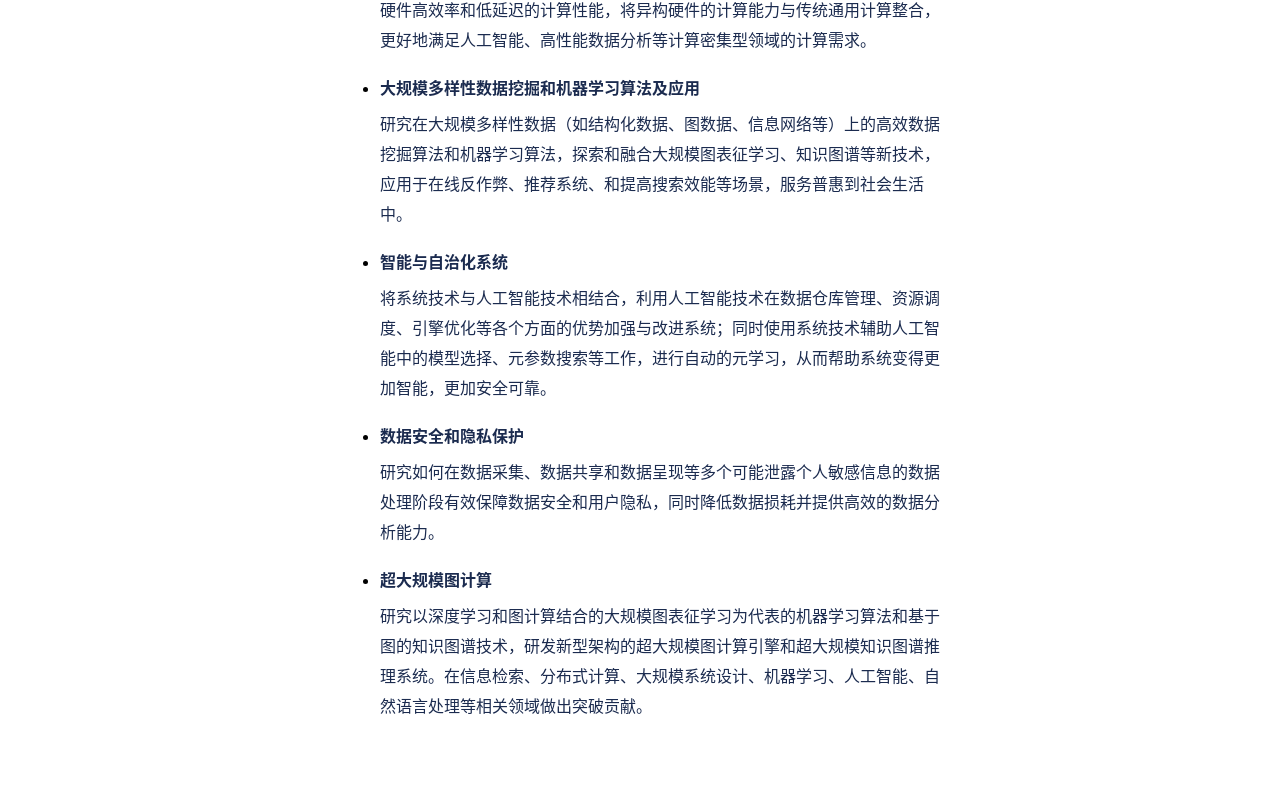
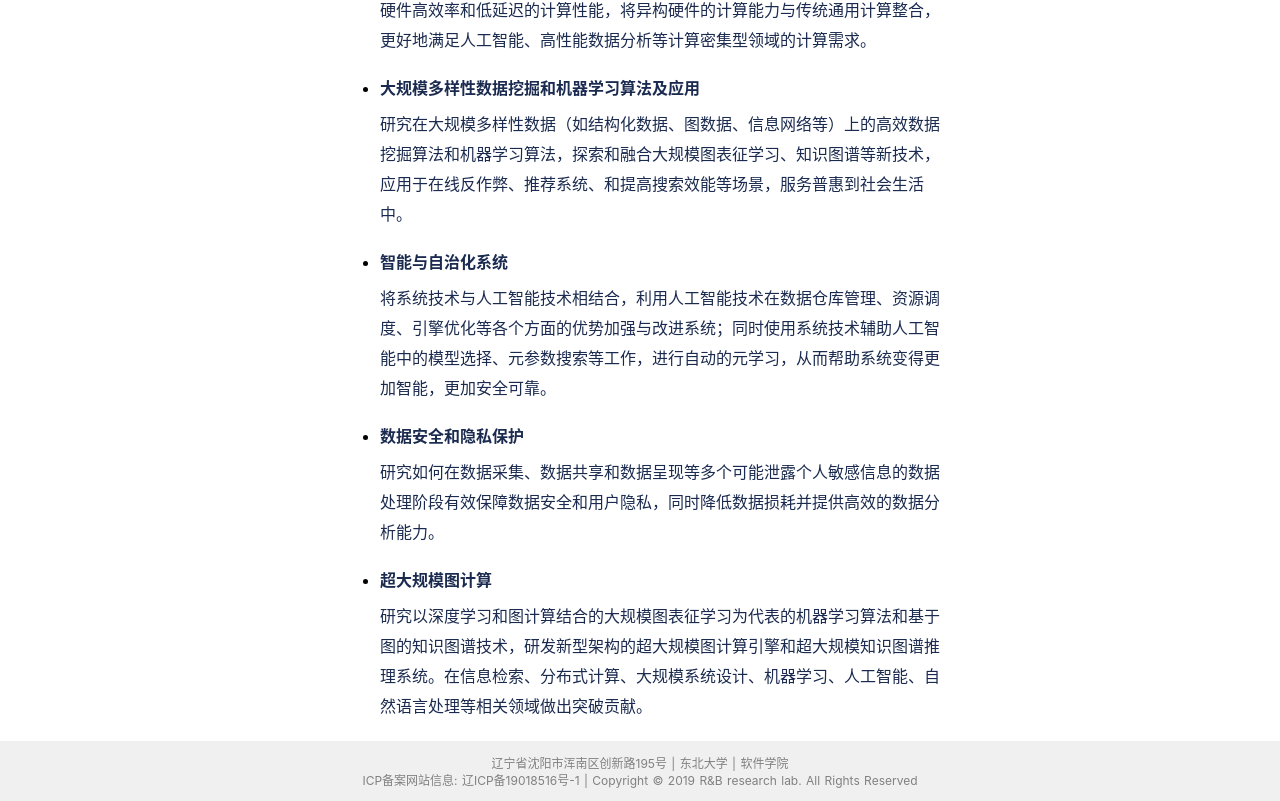
Before and after one commit to thothsun/blockchain-lab, a Nuxt app: page / in a window 1280 px wide. Shown: the part 580-1381 px from the top of the page. Before the commit the page ends 1321 px from the top, so only its background shows below. Built offline with nearby package versions, Linux system fonts and the light colour scheme.

Commit message:
add footer

```diff
--- /dev/null
+++ b/components/footer.vue
@@ -0,0 +1,34 @@
+<template>
+  <el-footer class="footer">
+
+    <div class="content">
+      <p>辽宁省沈阳市浑南区创新路195号 | 东北大学 | 软件学院</p>
+      <p>ICP备案网站信息: 辽ICP备19018516号-1 | Copyright © 2019 R&B research lab. All Rights Reserved</p>
+    </div>
+
+
+  </el-footer>
+</template>
+
+<script>
+  export default {
+    name: "footer"
+  }
+</script>
+
+<style scoped>
+
+  .footer {
+    display: flex;
+    justify-content: center;
+    align-items: center;
+    color: grey;
+    font-size: 12px;
+    background-color: rgba(237, 237, 237, 0.8);;
+  }
+
+  .content{
+    text-align: center;
+  }
+
+</style>
--- a/pages/index.vue
+++ b/pages/index.vue
@@ -58,15 +58,20 @@
     </el-main>
 
 
+
+
+    <myfooter></myfooter>
   </el-container>
 </template>
 
 <script>
   import myheader from '~/components/header.vue'
+  import myfooter from '~/components/footer.vue'
 
   export default {
     components: {
-      myheader
+      myheader,
+      myfooter
     }
   }
 </script>
```
